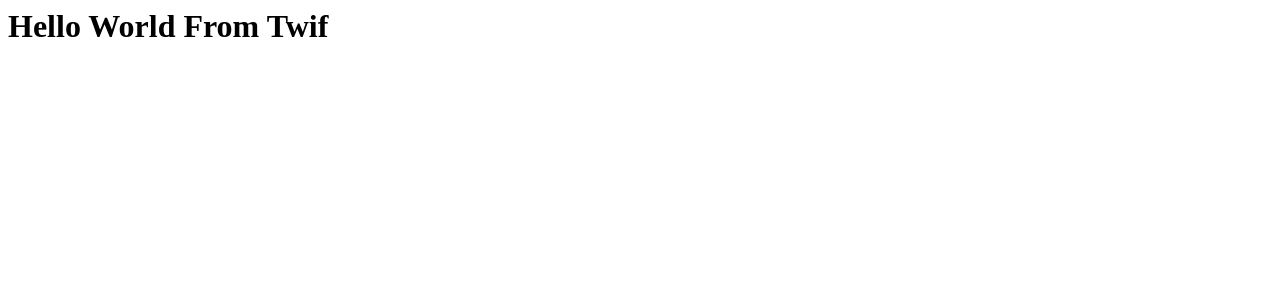
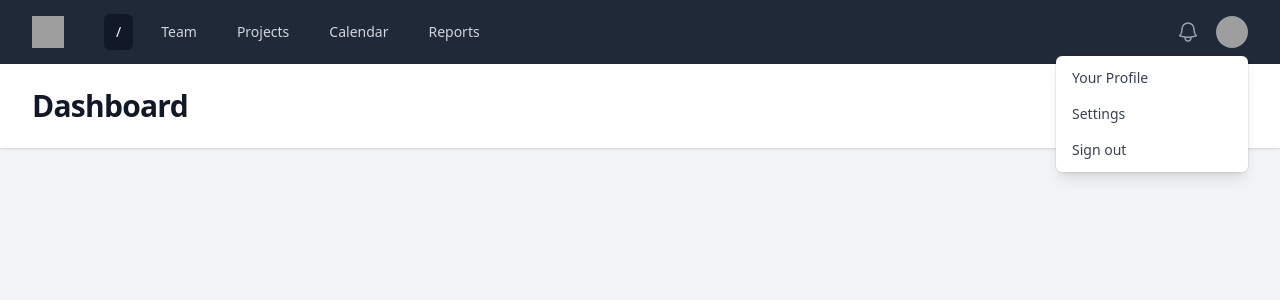
Before and after one commit to max172-hqt/budgetwise, a PHP site: page / in a window 1280 px wide. Shown: the top 300 px of the page. Run offline with PHP 8.4, Linux system fonts and the light colour scheme; some libraries are stand-ins or nearby versions; grey boxes are pictures that could not be loaded.

Commit message:
feat: Inject request object to controller

```diff
--- a/composer.json
+++ b/composer.json
@@ -16,5 +16,8 @@
         "symfony/http-kernel": "^6.3",
         "symfony/routing": "^6.3",
         "twig/twig": "^3.6"
+    },
+    "require-dev": {
+        "symfony/var-dumper": "^6.3"
     }
 }
--- a/public/index.php
+++ b/public/index.php
@@ -14,7 +14,8 @@ require base_path('bootstrap.php');
 $request = Request::createFromGlobals();
 $router = new Router();
 
-require base_path('routes.php');
+$routesSetup = require base_path('routes.php');
+$routesSetup($router);
 
 $response = $router->handle($request);
 $response->send();
--- a/routes.php
+++ b/routes.php
@@ -1,8 +1,12 @@
 <?php
 
+use Budgetwise\Core\Router;
 use Budgetwise\Http\Controller\AboutController;
 use Budgetwise\Http\Controller\HomeController;
 
-$router->get('/', [HomeController::class, 'index']);
-$router->post('/', [HomeController::class, 'store']);
-$router->get('/about/{id}', [AboutController::class, 'index']);
+return function (Router $router) {
+    $router->get('/', [HomeController::class, 'index']);
+    $router->post('/', [HomeController::class, 'store']);
+
+    $router->get('/about/{id}', [AboutController::class, 'index']);
+};
--- a/src/Core/AbstractController.php
+++ b/src/Core/AbstractController.php
@@ -4,15 +4,18 @@
 namespace Budgetwise\Core;
 
 
+use Symfony\Component\HttpFoundation\Request;
 use Symfony\Component\HttpFoundation\Response;
 
 
 abstract class AbstractController
 {
     protected Container $container;
+    protected Request $request;
 
-    public function __construct() {
+    public function __construct(Request $request) {
         $this->container = App::container();
+        $this->request = $request;
     }
 
     protected function container(): Container
@@ -27,6 +30,7 @@ abstract class AbstractController
     }
 
     protected function render(string $view, array $parameters = [], Response $response = null): Response {
+        $parameters['pathInfo'] = $this->request->getPathInfo();
         $content = $this->renderView($view, $parameters);
         $response ??= new Response();
         $response->setContent($content);
--- a/src/Core/Router.php
+++ b/src/Core/Router.php
@@ -28,9 +28,9 @@ class Router implements HttpKernelInterface
 
         try {
             $attributes = $matcher->match($request->getPathInfo());
-            $action = $this->getControllerAction($attributes, $request->getMethod());
+            $action = $this->getControllerAction($attributes, $request);
             // Call the controller actions and pass necessary request information and attribute
-            $response = $action($request, $attributes);
+            $response = $action($attributes);
         } catch (ResourceNotFoundException $exception) {
             $response = new Response('Not found!', Response::HTTP_NOT_FOUND);
         }
@@ -87,16 +87,16 @@ class Router implements HttpKernelInterface
 
     /**
      * @param $attributes: Route attributes
-     * @param $method: HTTP Method
+     * @param $request: HTTP Request
      * @return array [controller instance, action]
      *
      * Resolve the controller and get controller action
      */
-    public function getControllerAction($attributes, $method): array
+    public function getControllerAction($attributes, Request $request): array
     {
-        if (isset($attributes[$method])) {
-            $controllerInfo = $attributes[$method];
-            $controllerObj = new $controllerInfo[0];
+        if (isset($attributes[$request->getMethod()])) {
+            $controllerInfo = $attributes[$request->getMethod()];
+            $controllerObj = new $controllerInfo[0]($request);
             $action = $controllerInfo[1];
             return [$controllerObj, $action];
         }
--- a/src/Http/Controller/HomeController.php
+++ b/src/Http/Controller/HomeController.php
@@ -3,16 +3,17 @@
 namespace Budgetwise\Http\Controller;
 
 use Budgetwise\Core\AbstractController;
-use Symfony\Component\HttpFoundation\Request;
 use Symfony\Component\HttpFoundation\Response;
 
 class HomeController extends AbstractController
 {
     public function index(): Response {
-        return $this->render('index.html.twig');
+        return $this->render('home/index.html.twig', [
+            'name' => 'Huy Tran',
+        ]);
     }
 
-    public function store(Request $request): Response {
+    public function store(): Response {
         return new Response("Post Home");
     }
 }
--- a/src/Utilities/functions.php
+++ b/src/Utilities/functions.php
@@ -1,14 +1,7 @@
 <?php
 
 
-function dd($value) {
-    echo "<pre>";
-    echo $value;
-    echo "</pre>";
-    die();
-}
-
-function base_path($path)
+function base_path($path): string
 {
     return BASE_PATH . $path;
 }
--- /dev/null
+++ b/templates/home/index.html.twig
@@ -0,0 +1,8 @@
+{% extends "layout.html.twig" %}
+
+{% block content %}
+    <h1>Hello World</h1>
+    {% for number in 0..100 %}
+        {{ number }}
+    {% endfor %}
+{% endblock %}
--- a/templates/index.html.twig
+++ /dev/null
@@ -1 +0,0 @@
-<h1>Hello World From Twif</h1>
--- /dev/null
+++ b/templates/layout.html.twig
@@ -0,0 +1,28 @@
+<!DOCTYPE html>
+<html lang="en" class="h-full bg-gray-100">
+
+<head>
+    <meta charset="UTF-8">
+    <title>BudgetWise</title>
+    <meta name="viewport" content="width=device-width, initial-scale=1.0">
+    <script src="https://cdn.tailwindcss.com?plugins=forms"></script>
+</head>
+
+<body class="h-full bg-gray-100">
+<div class="min-h-full">
+    {{ include('partials/nav.html.twig', { pathInfo: pathInfo }) }}
+
+    <header class="bg-white shadow">
+        <div class="mx-auto max-w-7xl px-4 py-6 sm:px-6 lg:px-8">
+            <h1 class="text-3xl font-bold tracking-tight text-gray-900">Dashboard</h1>
+        </div>
+    </header>
+    <main>
+        <div class="mx-auto max-w-7xl py-6 sm:px-6 lg:px-8">
+            <!-- Your content -->
+        </div>
+    </main>
+</div>
+</body>
+
+</html>
--- /dev/null
+++ b/templates/partials/nav.html.twig
@@ -0,0 +1,144 @@
+<nav class="bg-gray-800">
+    <div class="mx-auto max-w-7xl px-4 sm:px-6 lg:px-8">
+        <div class="flex h-16 items-center justify-between">
+            <div class="flex items-center">
+                <div class="flex-shrink-0">
+                    <img class="h-8 w-8" src="https://tailwindui.com/img/logos/mark.svg?color=indigo&shade=500"
+                         alt="Your Company">
+                </div>
+                <div class="hidden md:block">
+                    <div class="ml-10 flex items-baseline space-x-4">
+                        <!-- Current: "bg-gray-900 text-white", Default: "text-gray-300 hover:bg-gray-700 hover:text-white" -->
+                        <a href="#" class="bg-gray-900 text-white rounded-md px-3 py-2 text-sm font-medium"
+                           aria-current="page">{{ pathInfo }}</a>
+                        <a href="#"
+                           class="text-gray-300 hover:bg-gray-700 hover:text-white rounded-md px-3 py-2 text-sm font-medium">Team</a>
+                        <a href="#"
+                           class="text-gray-300 hover:bg-gray-700 hover:text-white rounded-md px-3 py-2 text-sm font-medium">Projects</a>
+                        <a href="#"
+                           class="text-gray-300 hover:bg-gray-700 hover:text-white rounded-md px-3 py-2 text-sm font-medium">Calendar</a>
+                        <a href="#"
+                           class="text-gray-300 hover:bg-gray-700 hover:text-white rounded-md px-3 py-2 text-sm font-medium">Reports</a>
+                    </div>
+                </div>
+            </div>
+            <div class="hidden md:block">
+                <div class="ml-4 flex items-center md:ml-6">
+                    <button type="button"
+                            class="rounded-full bg-gray-800 p-1 text-gray-400 hover:text-white focus:outline-none focus:ring-2 focus:ring-white focus:ring-offset-2 focus:ring-offset-gray-800">
+                        <span class="sr-only">View notifications</span>
+                        <svg class="h-6 w-6" fill="none" viewBox="0 0 24 24" stroke-width="1.5"
+                             stroke="currentColor" aria-hidden="true">
+                            <path stroke-linecap="round" stroke-linejoin="round"
+                                  d="M14.857 17.082a23.848 23.848 0 005.454-1.31A8.967 8.967 0 0118 9.75v-.7V9A6 6 0 006 9v.75a8.967 8.967 0 01-2.312 6.022c1.733.64 3.56 1.085 5.455 1.31m5.714 0a24.255 24.255 0 01-5.714 0m5.714 0a3 3 0 11-5.714 0"/>
+                        </svg>
+                    </button>
+
+                    <!-- Profile dropdown -->
+                    <div class="relative ml-3">
+                        <div>
+                            <button type="button"
+                                    class="flex max-w-xs items-center rounded-full bg-gray-800 text-sm focus:outline-none focus:ring-2 focus:ring-white focus:ring-offset-2 focus:ring-offset-gray-800"
+                                    id="user-menu-button" aria-expanded="false" aria-haspopup="true">
+                                <span class="sr-only">Open user menu</span>
+                                <img class="h-8 w-8 rounded-full"
+                                     src="https://images.unsplash.com/photo-1472099645785-5658abf4ff4e?ixlib=rb-1.2.1&ixid=eyJhcHBfaWQiOjEyMDd9&auto=format&fit=facearea&facepad=2&w=256&h=256&q=80"
+                                     alt="">
+                            </button>
+                        </div>
+
+                        <!--
+                          Dropdown menu, show/hide based on menu state.
+
+                          Entering: "transition ease-out duration-100"
+                            From: "transform opacity-0 scale-95"
+                            To: "transform opacity-100 scale-100"
+                          Leaving: "transition ease-in duration-75"
+                            From: "transform opacity-100 scale-100"
+                            To: "transform opacity-0 scale-95"
+                        -->
+                        <div class="absolute right-0 z-10 mt-2 w-48 origin-top-right rounded-md bg-white py-1 shadow-lg ring-1 ring-black ring-opacity-5 focus:outline-none"
+                             role="menu" aria-orientation="vertical" aria-labelledby="user-menu-button"
+                             tabindex="-1">
+                            <!-- Active: "bg-gray-100", Not Active: "" -->
+                            <a href="#" class="block px-4 py-2 text-sm text-gray-700" role="menuitem" tabindex="-1"
+                               id="user-menu-item-0">Your Profile</a>
+                            <a href="#" class="block px-4 py-2 text-sm text-gray-700" role="menuitem" tabindex="-1"
+                               id="user-menu-item-1">Settings</a>
+                            <a href="#" class="block px-4 py-2 text-sm text-gray-700" role="menuitem" tabindex="-1"
+                               id="user-menu-item-2">Sign out</a>
+                        </div>
+                    </div>
+                </div>
+            </div>
+            <div class="-mr-2 flex md:hidden">
+                <!-- Mobile menu button -->
+                <button type="button"
+                        class="inline-flex items-center justify-center rounded-md bg-gray-800 p-2 text-gray-400 hover:bg-gray-700 hover:text-white focus:outline-none focus:ring-2 focus:ring-white focus:ring-offset-2 focus:ring-offset-gray-800"
+                        aria-controls="mobile-menu" aria-expanded="false">
+                    <span class="sr-only">Open main menu</span>
+                    <!-- Menu open: "hidden", Menu closed: "block" -->
+                    <svg class="block h-6 w-6" fill="none" viewBox="0 0 24 24" stroke-width="1.5"
+                         stroke="currentColor" aria-hidden="true">
+                        <path stroke-linecap="round" stroke-linejoin="round"
+                              d="M3.75 6.75h16.5M3.75 12h16.5m-16.5 5.25h16.5"/>
+                    </svg>
+                    <!-- Menu open: "block", Menu closed: "hidden" -->
+                    <svg class="hidden h-6 w-6" fill="none" viewBox="0 0 24 24" stroke-width="1.5"
+                         stroke="currentColor" aria-hidden="true">
+                        <path stroke-linecap="round" stroke-linejoin="round" d="M6 18L18 6M6 6l12 12"/>
+                    </svg>
+                </button>
+            </div>
+        </div>
+    </div>
+
+    <!-- Mobile menu, show/hide based on menu state. -->
+    <div class="md:hidden" id="mobile-menu">
+        <div class="space-y-1 px-2 pb-3 pt-2 sm:px-3">
+            <!-- Current: "bg-gray-900 text-white", Default: "text-gray-300 hover:bg-gray-700 hover:text-white" -->
+            <a href="#" class="bg-gray-900 text-white block rounded-md px-3 py-2 text-base font-medium"
+               aria-current="page">Dashboard</a>
+            <a href="#"
+               class="text-gray-300 hover:bg-gray-700 hover:text-white block rounded-md px-3 py-2 text-base font-medium">Team</a>
+            <a href="#"
+               class="text-gray-300 hover:bg-gray-700 hover:text-white block rounded-md px-3 py-2 text-base font-medium">Projects</a>
+            <a href="#"
+               class="text-gray-300 hover:bg-gray-700 hover:text-white block rounded-md px-3 py-2 text-base font-medium">Calendar</a>
+            <a href="#"
+               class="text-gray-300 hover:bg-gray-700 hover:text-white block rounded-md px-3 py-2 text-base font-medium">Reports</a>
+        </div>
+        <div class="border-t border-gray-700 pb-3 pt-4">
+            <div class="flex items-center px-5">
+                <div class="flex-shrink-0">
+                    <img class="h-10 w-10 rounded-full"
+                         src="https://images.unsplash.com/photo-1472099645785-5658abf4ff4e?ixlib=rb-1.2.1&ixid=eyJhcHBfaWQiOjEyMDd9&auto=format&fit=facearea&facepad=2&w=256&h=256&q=80"
+                         alt="">
+                </div>
+                <div class="ml-3">
+                    <div class="text-base font-medium leading-none text-white">Tom Cook</div>
+                    <div class="text-sm font-medium leading-none text-gray-400">tom@example.com</div>
+                </div>
+                <button type="button"
+                        class="ml-auto flex-shrink-0 rounded-full bg-gray-800 p-1 text-gray-400 hover:text-white focus:outline-none focus:ring-2 focus:ring-white focus:ring-offset-2 focus:ring-offset-gray-800">
+                    <span class="sr-only">View notifications</span>
+                    <svg class="h-6 w-6" fill="none" viewBox="0 0 24 24" stroke-width="1.5" stroke="currentColor"
+                         aria-hidden="true">
+                        <path stroke-linecap="round" stroke-linejoin="round"
+                              d="M14.857 17.082a23.848 23.848 0 005.454-1.31A8.967 8.967 0 0118 9.75v-.7V9A6 6 0 006 9v.75a8.967 8.967 0 01-2.312 6.022c1.733.64 3.56 1.085 5.455 1.31m5.714 0a24.255 24.255 0 01-5.714 0m5.714 0a3 3 0 11-5.714 0"/>
+                    </svg>
+                </button>
+            </div>
+            <div class="mt-3 space-y-1 px-2">
+                <a href="#"
+                   class="block rounded-md px-3 py-2 text-base font-medium text-gray-400 hover:bg-gray-700 hover:text-white">Your
+                    Profile</a>
+                <a href="#"
+                   class="block rounded-md px-3 py-2 text-base font-medium text-gray-400 hover:bg-gray-700 hover:text-white">Settings</a>
+                <a href="#"
+                   class="block rounded-md px-3 py-2 text-base font-medium text-gray-400 hover:bg-gray-700 hover:text-white">Sign
+                    out</a>
+            </div>
+        </div>
+    </div>
+</nav>
```
Also changed, not shown: 1 other file.
